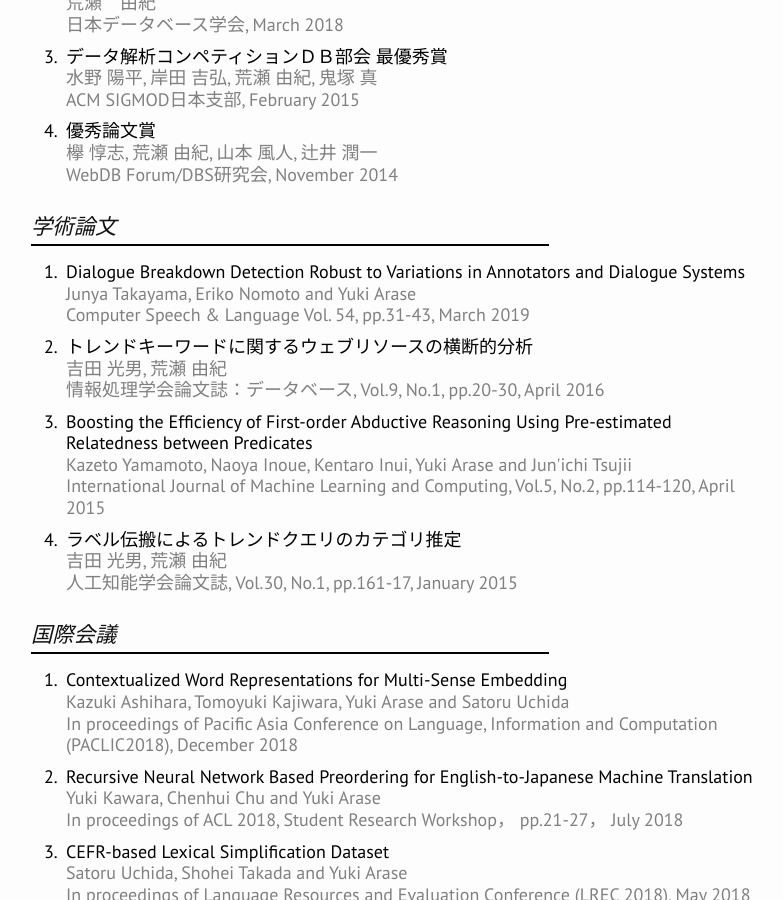
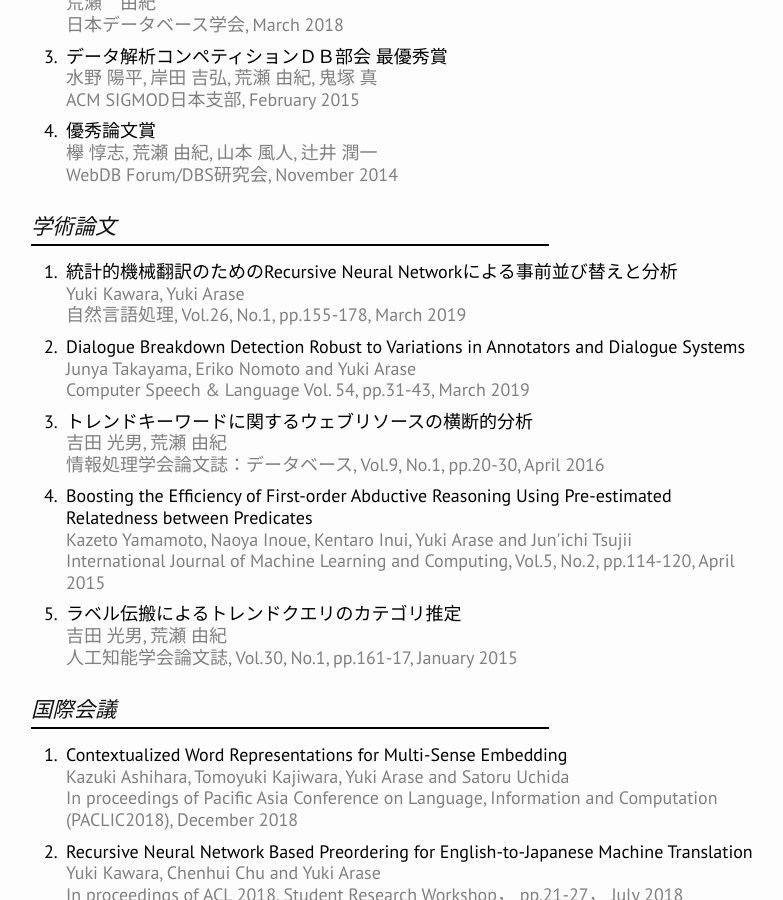
Before and after one commit to nlp-arase/nlp-arase.github.io, a Jekyll site: the page built from publication.md, in a window 1280 px wide and 900 px high, scrolled down 489 px. Shown: the whole window, without its empty margins (239-1022 px from the left). Built offline with Jekyll 4.4.1, drawn with Linux system fonts in a browser that asks for light colours; nearby versions of some CDN libraries.

Commit message:
Update journalPapers.yaml

```diff
--- a/_data/journalPapers.yaml
+++ b/_data/journalPapers.yaml
@@ -1,3 +1,8 @@
+- authors: Yuki Kawara, Yuki Arase
+  title: 統計的機械翻訳のためのRecursive Neural Networkによる事前並び替えと分析
+  info: 自然言語処理, Vol.26, No.1, pp.155-178, March 2019
+  lang: ja
+
 - authors: Junya Takayama, Eriko Nomoto and Yuki Arase
   title: Dialogue Breakdown Detection Robust to Variations in Annotators and Dialogue Systems
   info: Computer Speech & Language Vol. 54, pp.31-43, March 2019
```
